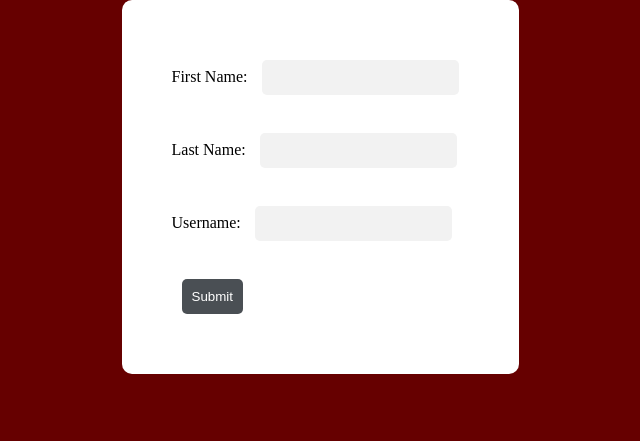
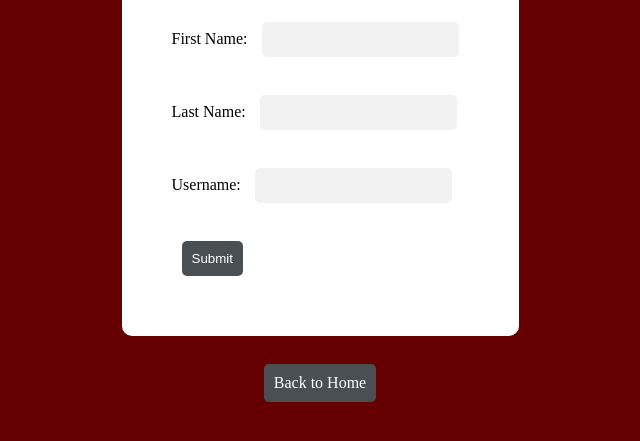
Before and after one commit to Dlybeck/Fieldhouse-Manager, a website: page public/user.html in a window 1280 px wide. Shown: the part 253-694 px from the top of the page, without its empty margins (320-960 px from the left). Drawn offline with Linux system fonts and the light colour scheme.

Commit message:
Back Button to Home

```diff
--- a/public/user.html
+++ b/public/user.html
@@ -51,5 +51,7 @@
 
         <button type="submit">Submit</button>
     </form>
+    <br>
+    <a href="/" class="back-button">Back to Home</a>
 </body>
 </html>
```
